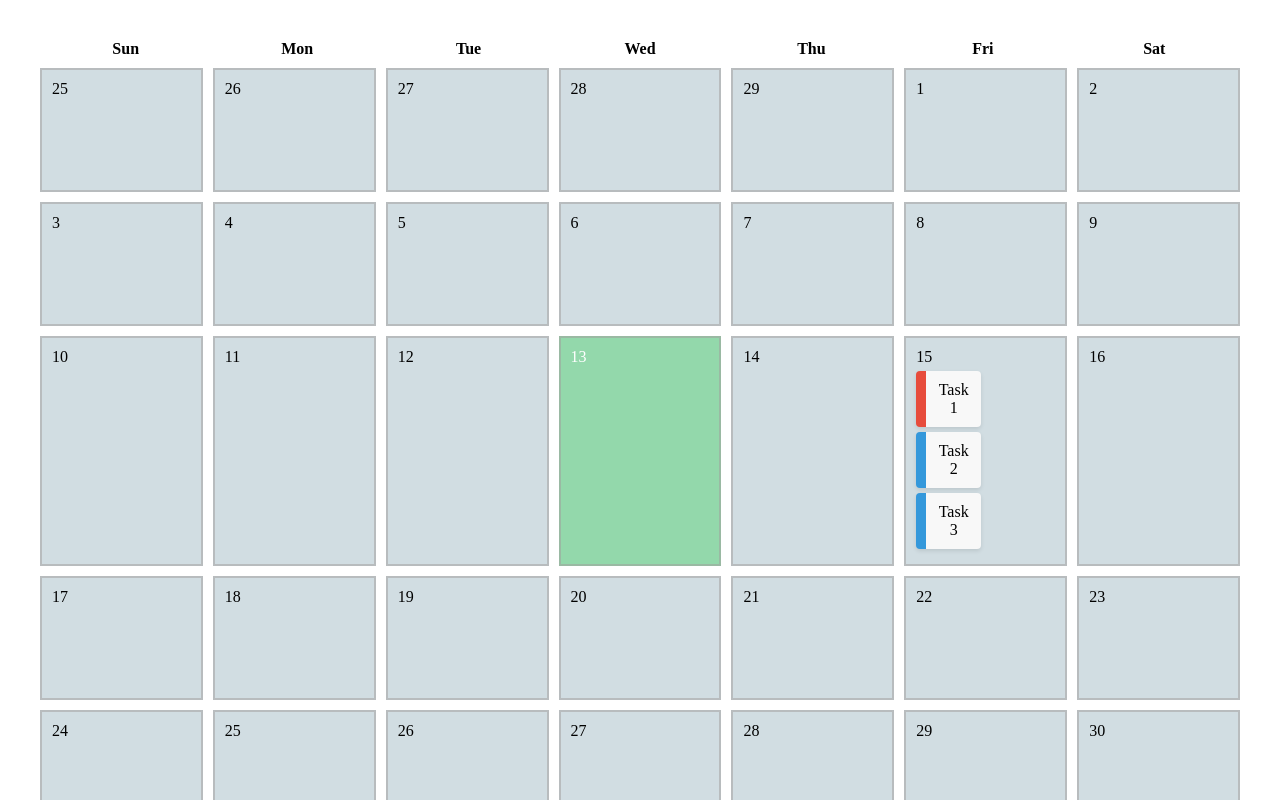
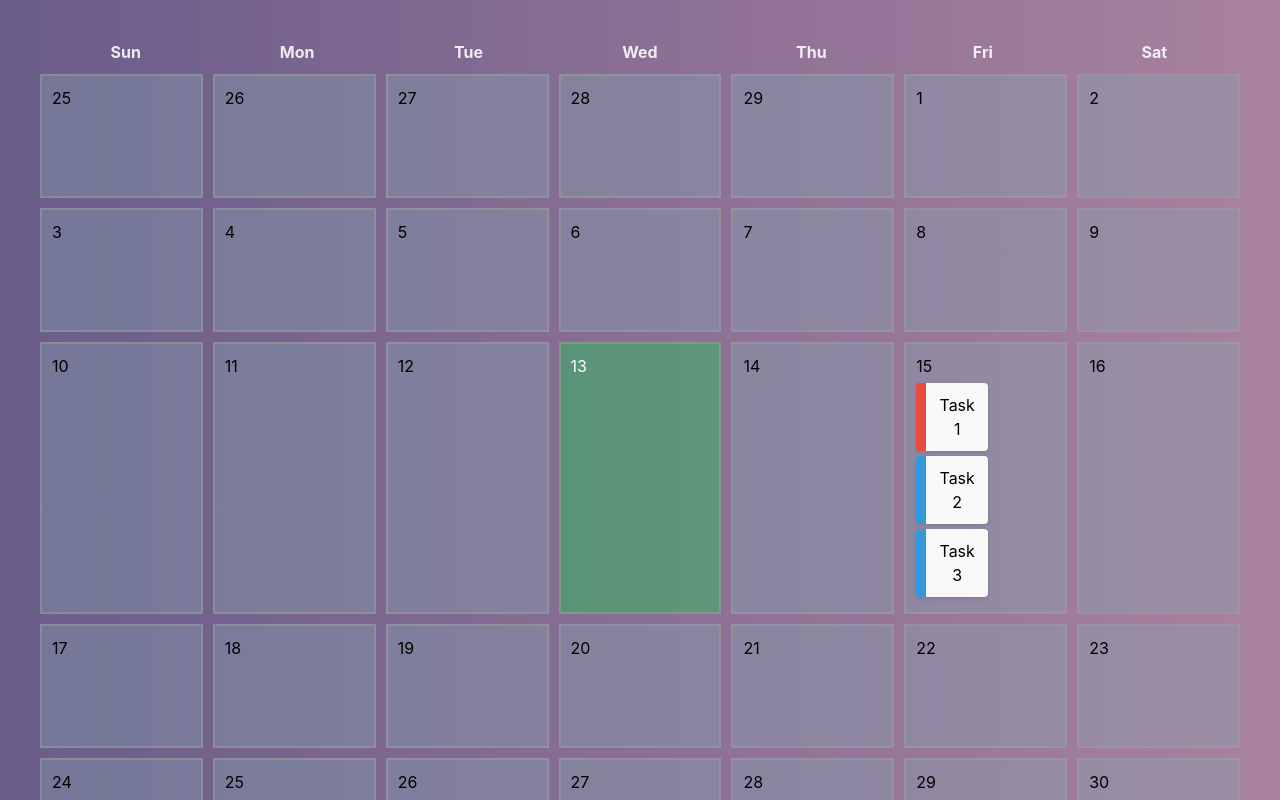
Before and after one commit to Hrinyov/calendar-app, a React (Vite) app: page / in a window 1280 px wide. Shown: the top 800 px of the page. Built offline with nearby package versions, Linux system fonts and the light colour scheme.

Commit message:
Change basic css

```diff
--- a/src/App.css
+++ b/src/App.css
@@ -1,5 +1,4 @@
 #root {
-  max-width: 1280px;
   margin: 0 auto;
   padding: 2rem;
   text-align: center;
--- a/src/index.css
+++ b/src/index.css
@@ -1,19 +1,17 @@
-/* :root {
+:root {
   font-family: Inter, system-ui, Avenir, Helvetica, Arial, sans-serif;
   line-height: 1.5;
   font-weight: 400;
 
-  color-scheme: light dark;
   color: rgba(255, 255, 255, 0.87);
-  background-color: #242424;
-
+  background-image: linear-gradient(to right, #6a5c8a 0%, #a9829e 100%);
   font-synthesis: none;
   text-rendering: optimizeLegibility;
   -webkit-font-smoothing: antialiased;
   -moz-osx-font-smoothing: grayscale;
 }
 
-a {
+/* a {
   font-weight: 500;
   color: #646cff;
   text-decoration: inherit;
```
